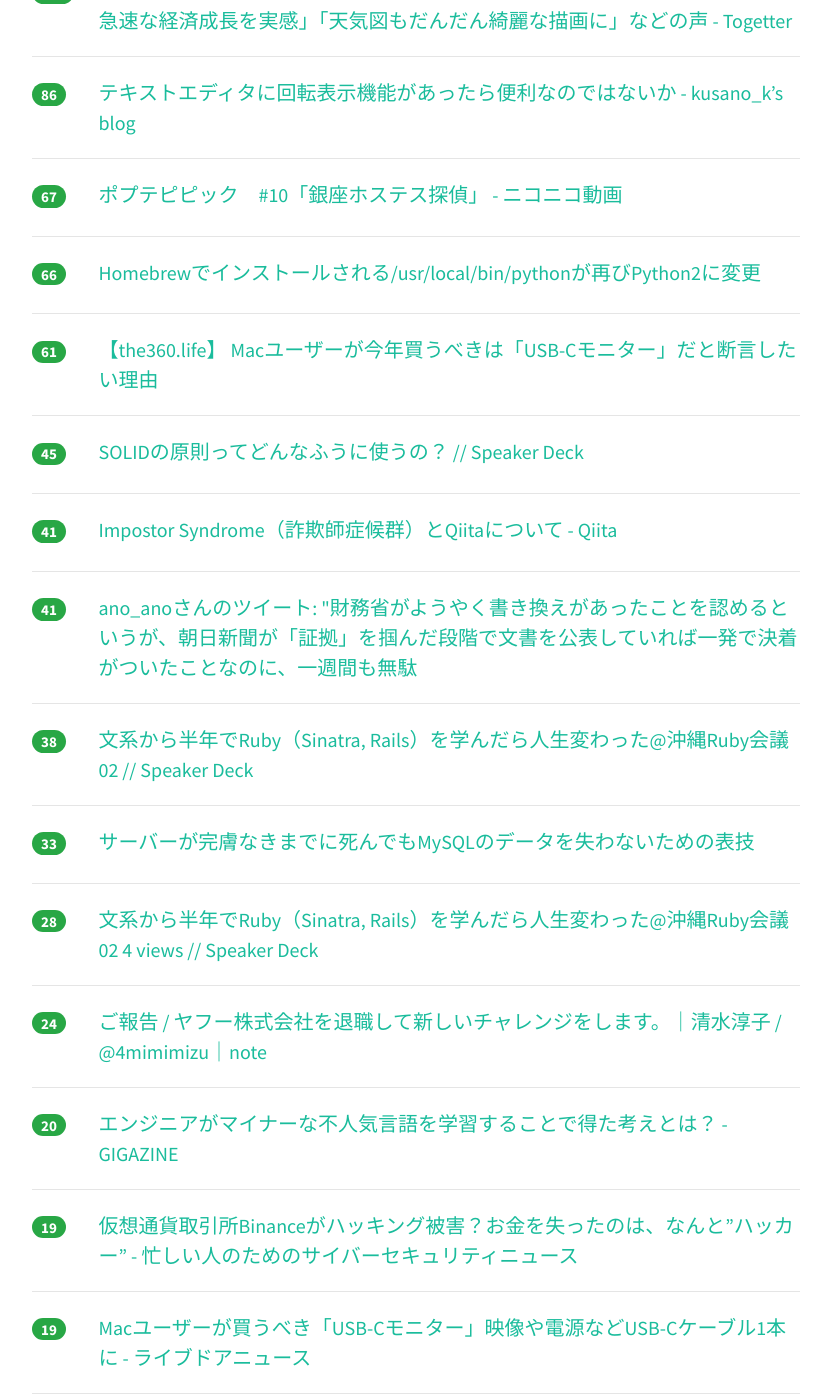
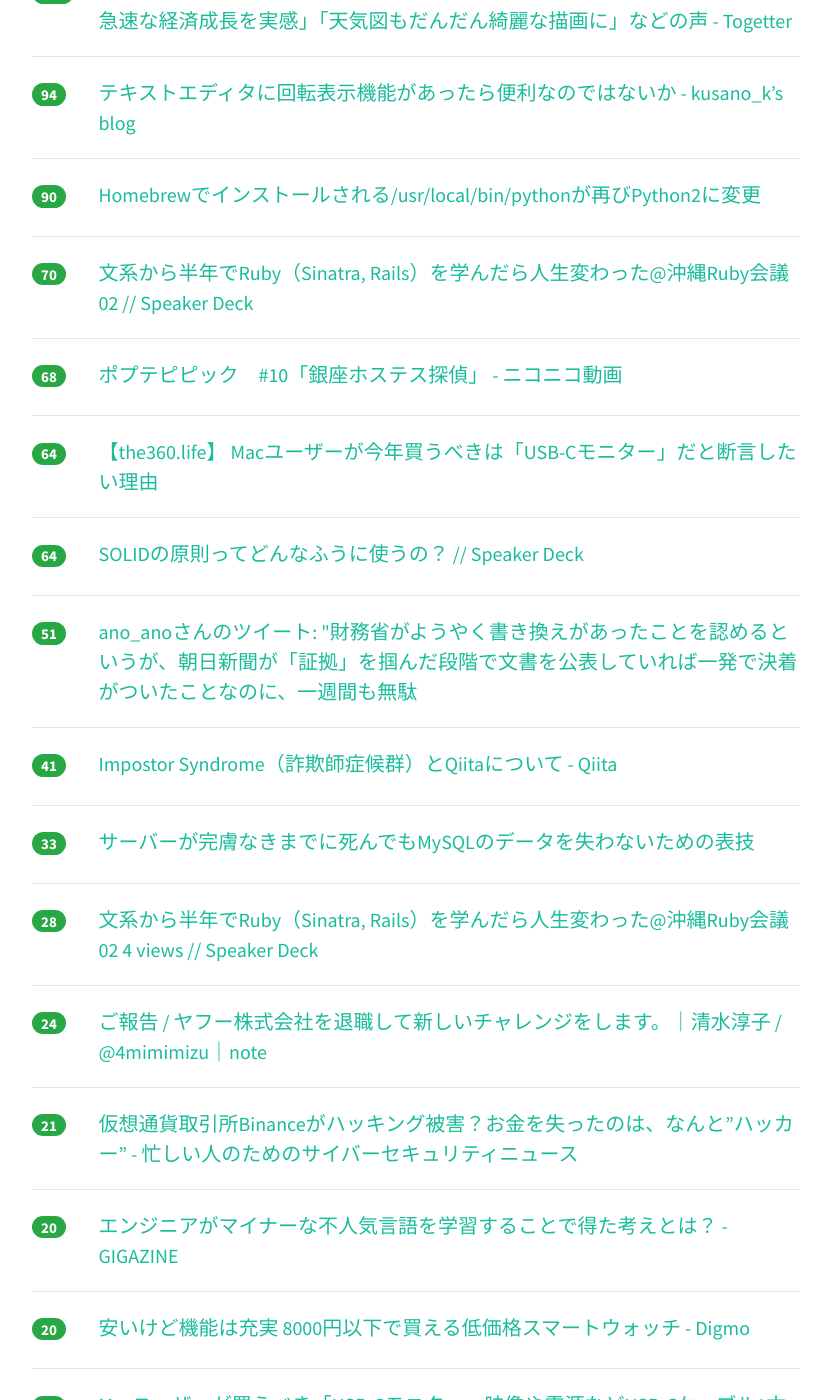
Before and after one commit to yatta47/hatena-matome-site, a Jekyll site: the page built from _posts/2018-03-11-hatena.md, in a window 1280 px wide and 1400 px high, scrolled down 419 px. Shown: the whole window, without its empty margins (224-1055 px from the left). Built offline with Jekyll 4.4.1, drawn with Linux system fonts in a browser that asks for light colours; nearby versions of some CDN libraries; some of the changed text lies outside the part shown.

Commit message:
Updated 2018-03-11

```diff
--- a/_posts/2018-03-11-hatena.md
+++ b/_posts/2018-03-11-hatena.md
@@ -12,43 +12,43 @@ tags: [it-hotentry]
 </div>
 <hr>
 <div class="row">
-<div class="col-1"><span class="badge badge-pill badge-success h2">86</span></div>
+<div class="col-1"><span class="badge badge-pill badge-success h2">94</span></div>
 <div class="col-11"><a href='http://kusano-k.hatenablog.com/entry/2018/03/10/172057' target='_blank'>テキストエディタに回転表示機能があったら便利なのではないか - kusano_k’s blog</a></div>
 </div>
 <hr>
 <div class="row">
-<div class="col-1"><span class="badge badge-pill badge-success h2">67</span></div>
+<div class="col-1"><span class="badge badge-pill badge-success h2">90</span></div>
+<div class="col-11"><a href='https://rcmdnk.com/blog/2018/03/10/computer-mac-homebrew-python/' target='_blank'>Homebrewでインストールされる/usr/local/bin/pythonが再びPython2に変更</a></div>
+</div>
+<hr>
+<div class="row">
+<div class="col-1"><span class="badge badge-pill badge-success h2">70</span></div>
+<div class="col-11"><a href='https://speakerdeck.com/masayoshi2018/wen-xi-karaban-nian-deruby-sinatra-rails-woxue-ndararen-sheng-bian-watuta-at-chong-nawa-rubyhui-yi-02' target='_blank'>文系から半年でRuby（Sinatra, Rails）を学んだら人生変わった@沖縄Ruby会議02 // Speaker Deck</a></div>
+</div>
+<hr>
+<div class="row">
+<div class="col-1"><span class="badge badge-pill badge-success h2">68</span></div>
 <div class="col-11"><a href='http://www.nicovideo.jp/watch/1520475440' target='_blank'>ポプテピピック　#10「銀座ホステス探偵」 - ニコニコ動画</a></div>
 </div>
 <hr>
 <div class="row">
-<div class="col-1"><span class="badge badge-pill badge-success h2">66</span></div>
-<div class="col-11"><a href='https://rcmdnk.com/blog/2018/03/10/computer-mac-homebrew-python/' target='_blank'>Homebrewでインストールされる/usr/local/bin/pythonが再びPython2に変更</a></div>
-</div>
-<hr>
-<div class="row">
-<div class="col-1"><span class="badge badge-pill badge-success h2">61</span></div>
+<div class="col-1"><span class="badge badge-pill badge-success h2">64</span></div>
 <div class="col-11"><a href='http://the360.life/U1301.doit?id=3025' target='_blank'>【the360.life】 Macユーザーが今年買うべきは「USB-Cモニター」だと断言したい理由</a></div>
 </div>
 <hr>
 <div class="row">
-<div class="col-1"><span class="badge badge-pill badge-success h2">45</span></div>
+<div class="col-1"><span class="badge badge-pill badge-success h2">64</span></div>
 <div class="col-11"><a href='https://speakerdeck.com/hidenorigoto/solidfalseyuan-ze-tutedonnahuunishi-ufalse' target='_blank'>SOLIDの原則ってどんなふうに使うの？ // Speaker Deck</a></div>
+</div>
+<hr>
+<div class="row">
+<div class="col-1"><span class="badge badge-pill badge-success h2">51</span></div>
+<div class="col-11"><a href='http://twitter.com/ano_ano_ano/status/972434780053585920' target='_blank'>ano_anoさんのツイート: "財務省がようやく書き換えがあったことを認めるというが、朝日新聞が「証拠」を掴んだ段階で文書を公表していれば一発で決着がついたことなのに、一週間も無駄</a></div>
 </div>
 <hr>
 <div class="row">
 <div class="col-1"><span class="badge badge-pill badge-success h2">41</span></div>
 <div class="col-11"><a href='https://qiita.com/acro5piano/items/c4f2835a8e001e8335a8' target='_blank'>Impostor Syndrome（詐欺師症候群）とQiitaについて - Qiita</a></div>
-</div>
-<hr>
-<div class="row">
-<div class="col-1"><span class="badge badge-pill badge-success h2">41</span></div>
-<div class="col-11"><a href='http://twitter.com/ano_ano_ano/status/972434780053585920' target='_blank'>ano_anoさんのツイート: "財務省がようやく書き換えがあったことを認めるというが、朝日新聞が「証拠」を掴んだ段階で文書を公表していれば一発で決着がついたことなのに、一週間も無駄</a></div>
-</div>
-<hr>
-<div class="row">
-<div class="col-1"><span class="badge badge-pill badge-success h2">38</span></div>
-<div class="col-11"><a href='https://speakerdeck.com/masayoshi2018/wen-xi-karaban-nian-deruby-sinatra-rails-woxue-ndararen-sheng-bian-watuta-at-chong-nawa-rubyhui-yi-02' target='_blank'>文系から半年でRuby（Sinatra, Rails）を学んだら人生変わった@沖縄Ruby会議02 // Speaker Deck</a></div>
 </div>
 <hr>
 <div class="row">
@@ -67,13 +67,18 @@ tags: [it-hotentry]
 </div>
 <hr>
 <div class="row">
+<div class="col-1"><span class="badge badge-pill badge-success h2">21</span></div>
+<div class="col-11"><a href='http://nanashi0x.hatenablog.com/entry/2018/03/09/193000' target='_blank'>仮想通貨取引所Binanceがハッキング被害？お金を失ったのは、なんと”ハッカー” - 忙しい人のためのサイバーセキュリティニュース</a></div>
+</div>
+<hr>
+<div class="row">
 <div class="col-1"><span class="badge badge-pill badge-success h2">20</span></div>
 <div class="col-11"><a href='https://gigazine.net/news/20180311-elm-changed-mind/' target='_blank'>エンジニアがマイナーな不人気言語を学習することで得た考えとは？ - GIGAZINE</a></div>
 </div>
 <hr>
 <div class="row">
-<div class="col-1"><span class="badge badge-pill badge-success h2">19</span></div>
-<div class="col-11"><a href='http://nanashi0x.hatenablog.com/entry/2018/03/09/193000' target='_blank'>仮想通貨取引所Binanceがハッキング被害？お金を失ったのは、なんと”ハッカー” - 忙しい人のためのサイバーセキュリティニュース</a></div>
+<div class="col-1"><span class="badge badge-pill badge-success h2">20</span></div>
+<div class="col-11"><a href='https://digmo.infoseek.co.jp/articles-941' target='_blank'>安いけど機能は充実 8000円以下で買える低価格スマートウォッチ - Digmo</a></div>
 </div>
 <hr>
 <div class="row">
@@ -82,8 +87,13 @@ tags: [it-hotentry]
 </div>
 <hr>
 <div class="row">
-<div class="col-1"><span class="badge badge-pill badge-success h2">18</span></div>
-<div class="col-11"><a href='https://digmo.infoseek.co.jp/articles-941' target='_blank'>安いけど機能は充実 8000円以下で買える低価格スマートウォッチ - Digmo</a></div>
+<div class="col-1"><span class="badge badge-pill badge-success h2">19</span></div>
+<div class="col-11"><a href='https://docs.microsoft.com/ja-jp/dotnet/standard/microservices-architecture/microservice-ddd-cqrs-patterns/' target='_blank'>マイクロサービスで DDD と CQRS パターンを使ってビジネスの複雑さに取り組む | Microsoft Docs</a></div>
+</div>
+<hr>
+<div class="row">
+<div class="col-1"><span class="badge badge-pill badge-success h2">17</span></div>
+<div class="col-11"><a href='http://ydkk.hateblo.jp/entry/2017/12/07/120000' target='_blank'>Git LFSをAmazon S3でいい感じにする話 - YDiary</a></div>
 </div>
 <hr>
 <div class="row">
@@ -92,23 +102,28 @@ tags: [it-hotentry]
 </div>
 <hr>
 <div class="row">
+<div class="col-1"><span class="badge badge-pill badge-success h2">17</span></div>
+<div class="col-11"><a href='https://snoobee.hatenablog.com/entry/2018/03/10/151825' target='_blank'>ためになる公開trelloまとめ - snoobee’s blog</a></div>
+</div>
+<hr>
+<div class="row">
+<div class="col-1"><span class="badge badge-pill badge-success h2">16</span></div>
+<div class="col-11"><a href='http://japanese.engadget.com/2018/03/10/bose-ar/' target='_blank'>Boseが「聴くARメガネ」発表。音の拡張現実プラットフォームを推進 - Engadget 日本版</a></div>
+</div>
+<hr>
+<div class="row">
 <div class="col-1"><span class="badge badge-pill badge-success h2">16</span></div>
 <div class="col-11"><a href='https://goocho.jp/3543' target='_blank'>【決定版】完全独立型ワイヤレスイヤホンおすすめ最強10選 | GOOCHO</a></div>
 </div>
 <hr>
 <div class="row">
-<div class="col-1"><span class="badge badge-pill badge-success h2">16</span></div>
-<div class="col-11"><a href='http://ydkk.hateblo.jp/entry/2017/12/07/120000' target='_blank'>Git LFSをAmazon S3でいい感じにする話 - YDiary</a></div>
-</div>
-<hr>
-<div class="row">
-<div class="col-1"><span class="badge badge-pill badge-success h2">16</span></div>
-<div class="col-11"><a href='https://docs.microsoft.com/ja-jp/dotnet/standard/microservices-architecture/microservice-ddd-cqrs-patterns/' target='_blank'>マイクロサービスで DDD と CQRS パターンを使ってビジネスの複雑さに取り組む | Microsoft Docs</a></div>
+<div class="col-1"><span class="badge badge-pill badge-success h2">15</span></div>
+<div class="col-11"><a href='https://togetter.com/li/1207072' target='_blank'>目でも指でも読める文字！点字と墨字が一体になったフォントのアイデアが「これぞユニバーサルデザイン」と話題に - Togetter</a></div>
 </div>
 <hr>
 <div class="row">
 <div class="col-1"><span class="badge badge-pill badge-success h2">15</span></div>
-<div class="col-11"><a href='https://togetter.com/li/1207072' target='_blank'>目でも指でも読める文字！点字と墨字が一体になったフォントのアイデアが「これぞユニバーサルデザイン」と話題に - Togetter</a></div>
+<div class="col-11"><a href='http://blog.horimisli.me/entry/type-s-bt' target='_blank'>HHKB Type-SをBluetooth接続できるようにした - 面白コンテンツ探求日記</a></div>
 </div>
 <hr>
 <div class="row">
@@ -122,28 +137,23 @@ tags: [it-hotentry]
 </div>
 <hr>
 <div class="row">
+<div class="col-1"><span class="badge badge-pill badge-success h2">14</span></div>
+<div class="col-11"><a href='https://methane.hatenablog.jp/entry/2018/03/11/Homebrew_%E3%81%AE_Python_%E3%81%A7%E4%BD%95%E3%81%8C%E5%A4%89%E3%82%8F%E3%81%A3%E3%81%A6%E4%BD%95%E3%81%8C%E3%82%82%E3%81%A8%E3%81%AB%E6%88%BB%E3%81%A3%E3%81%9F%E3%81%AE%E3%81%8B' target='_blank'>Homebrew の Python で何が変わって何がもとに戻ったのか - methaneのブログ</a></div>
+</div>
+<hr>
+<div class="row">
 <div class="col-1"><span class="badge badge-pill badge-success h2">13</span></div>
 <div class="col-11"><a href='http://b.hatena.ne.jp/entry/s/anond.hatelabo.jp/20180309162913' target='_blank'>はてなブックマーク - 男たちは呪われているのか－「アナ雪」のクリストフに見る脱ヒーロー</a></div>
 </div>
 <hr>
 <div class="row">
-<div class="col-1"><span class="badge badge-pill badge-success h2">12</span></div>
-<div class="col-11"><a href='http://japanese.engadget.com/2018/03/10/bose-ar/' target='_blank'>Boseが「聴くARメガネ」発表。音の拡張現実プラットフォームを推進 - Engadget 日本版</a></div>
+<div class="col-1"><span class="badge badge-pill badge-success h2">13</span></div>
+<div class="col-11"><a href='https://qiita.com/icchi_h/items/4d560d9b451fc483a25e' target='_blank'>JavaScript実行後のHTMLをGASで取得する - Qiita</a></div>
 </div>
 <hr>
 <div class="row">
 <div class="col-1"><span class="badge badge-pill badge-success h2">12</span></div>
 <div class="col-11"><a href='https://papix.hatenablog.com/entry/2018/03/10/160838' target='_blank'>plenvを使ったPerl環境構築 〜2018年度版〜 - Masteries</a></div>
-</div>
-<hr>
-<div class="row">
-<div class="col-1"><span class="badge badge-pill badge-success h2">12</span></div>
-<div class="col-11"><a href='http://blog.horimisli.me/entry/type-s-bt' target='_blank'>HHKB Type-SをBluetooth接続できるようにした - 面白コンテンツ探求日記</a></div>
-</div>
-<hr>
-<div class="row">
-<div class="col-1"><span class="badge badge-pill badge-success h2">12</span></div>
-<div class="col-11"><a href='https://snoobee.hatenablog.com/entry/2018/03/10/151825' target='_blank'>ためになる公開trelloまとめ - snoobee’s blog</a></div>
 </div>
 <hr>
 <div class="row">
@@ -157,7 +167,7 @@ tags: [it-hotentry]
 </div>
 <hr>
 <div class="row">
-<div class="col-1"><span class="badge badge-pill badge-success h2">7</span></div>
+<div class="col-1"><span class="badge badge-pill badge-success h2">8</span></div>
 <div class="col-11"><a href='https://iphone-mania.jp/news-205486/' target='_blank'>Microsoft Pix、名刺を撮影して連絡先やLinkedInに追加可能に - iPhone Mania</a></div>
 </div>
 <hr>
@@ -166,3 +176,8 @@ tags: [it-hotentry]
 <div class="col-11"><a href='http://www.bbc.com/news/world-asia-43356337' target='_blank'>Mount Shinmoedake: Warning over Japan's James Bond volcano - BBC News</a></div>
 </div>
 <hr>
+<div class="row">
+<div class="col-1"><span class="badge badge-pill badge-success h2">4</span></div>
+<div class="col-11"><a href='https://anond.hatelabo.jp/20180311110839' target='_blank'>お嬢鯖vsお嬢秋刀魚</a></div>
+</div>
+<hr>
```
Also changed, not shown: other parts of _posts/2018-03-11-hatena.md (+2 -2 lines).
